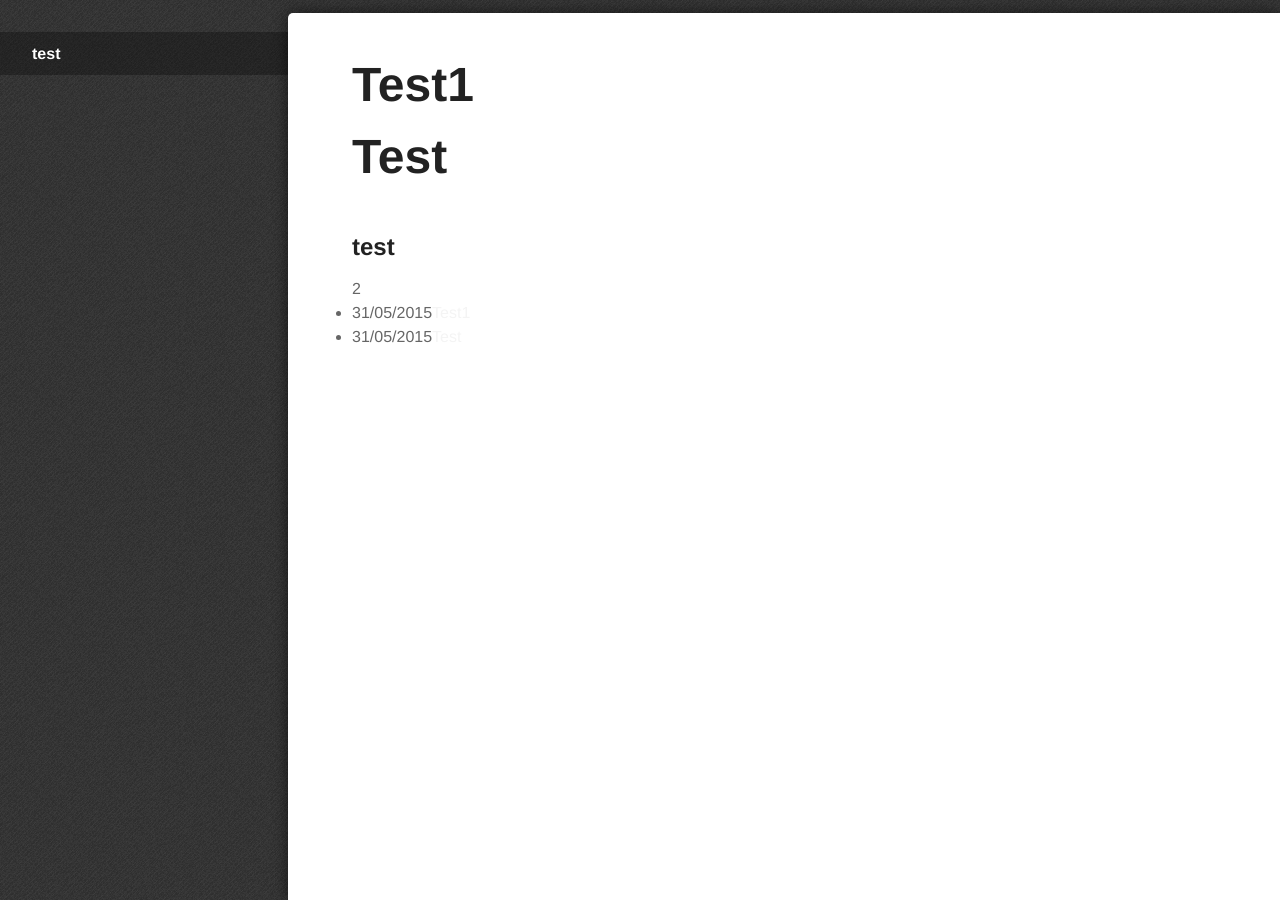
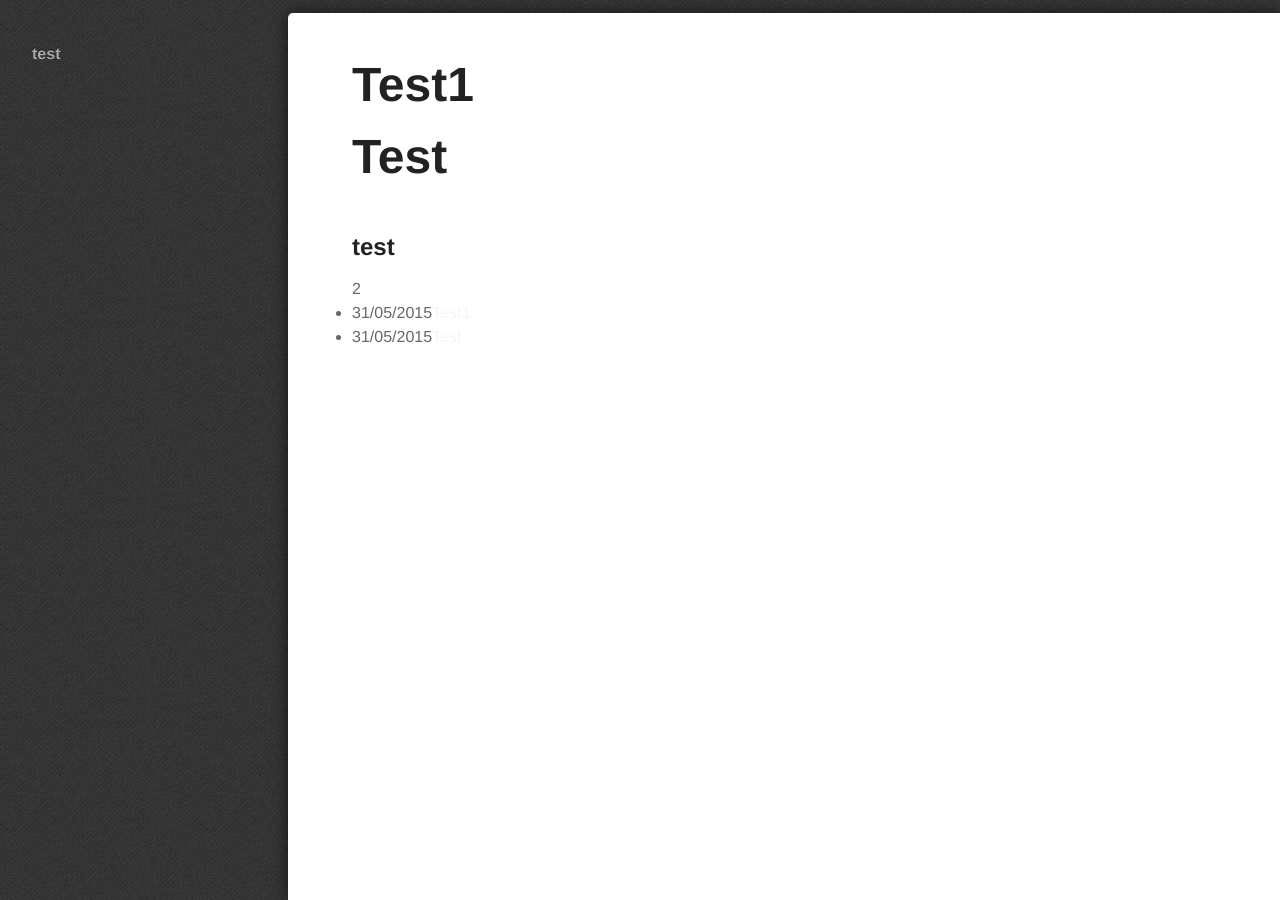
Before and after one commit to ZenoChiu/ZenoChiu.github.io, a Jekyll site: the page built from index.html, in a window 1280 px wide. Built offline with Jekyll 4.4.1, drawn with Linux system fonts in a browser that asks for light colours; some web fonts are replaced.

```diff
--- a/_includes/header.html
+++ b/_includes/header.html
@@ -1,7 +1,7 @@
 <div role="navigation" id="foo" class="nav-collapse">
     <ul>
         {% for category in site.categories %}
-        <li class="active"><a href="#">{{category | first}}</a></li>
+        <li><a href="/{{category | first}}">{{category | first}}</a></li>
         {% endfor %}
     </ul>
 </div>
--- /dev/null
+++ b/_layouts/home.html
@@ -0,0 +1,15 @@
+<!DOCTYPE html>
+<html lang="en">
+{% include head.html %}
+
+<body>
+
+    {% include header.html %}
+    <div role="main" class="main">
+        <a href="#nav" class="nav-toggle">Menu</a>
+        {{content}}
+    </div>
+    {% include footer.html %}
+</body>
+
+</html>
--- a/index.html
+++ b/index.html
@@ -1,5 +1,5 @@
 ---
-layout: default
+layout: home
 ---
 <ul>
 {% for post in site.posts %}
```
Also changed, not shown: category.html (added, +10 -0 lines), _layouts/category.html (renamed from _layouts/default.html).
